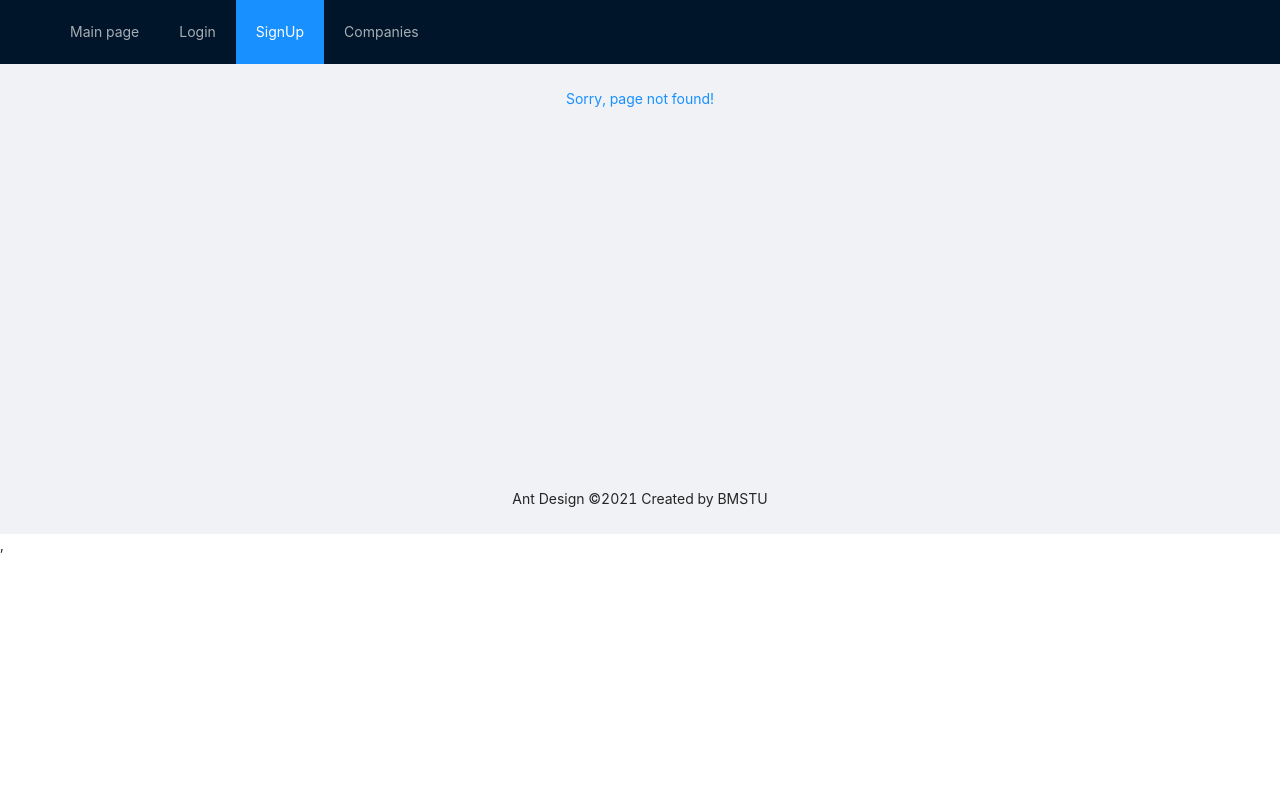
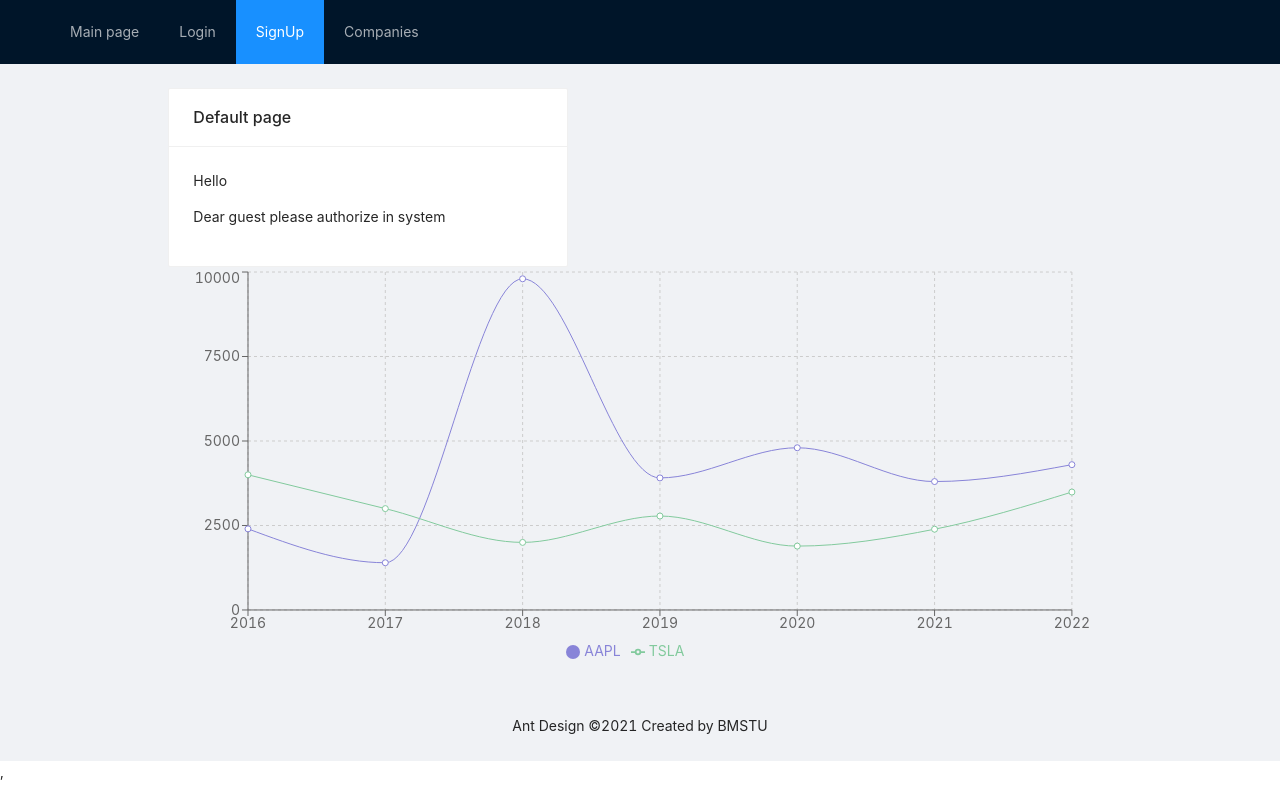
Before and after one commit to Deiklov/diplom_front, a React (Create React App) app: page / in a window 1280 px wide. Before the commit this address had no page. Built offline with nearby package versions, Linux system fonts and the light colour scheme; what promise.prototype.finally, superagent-promise would draw is missing.

Commit message:
added 404

```diff
--- a/src/App.jsx
+++ b/src/App.jsx
@@ -52,7 +52,6 @@ class App extends Component {
                                         <Col span={8} offset={8}><LoginPage/></Col>
                                     </Row>
                                 </Route>
-                                <Route path='*' exact={true} component={NotFoundPage} />
                                 <Route path="/" exact>
                                     <Row>
                                         <Col span={20} offset={2}><MainPage/></Col>
@@ -73,6 +72,7 @@ class App extends Component {
                                         <Col span={12} offset={0}><CompaniesPage/></Col>
                                     </Row>
                                 </Route>
+                                <Route path='*' exact={true} component={NotFoundPage} />
                             </Switch>
                         </div>
                     </Content>
--- a/src/pages/404Page.jsx
+++ b/src/pages/404Page.jsx
@@ -1,12 +1,18 @@
 import React from 'react';
-import { Link } from 'react-router-dom';
-class NotFoundPage extends React.Component{
-    render(){
-        return <div>
-            <p style={{textAlign:"center"}}>
-                <Link to="/">Sorry, page not found! </Link>
-            </p>
-        </div>;
+import {Result, Button} from 'antd';
+import {Link} from 'react-router-dom';
+
+class NotFoundPage extends React.Component {
+    render() {
+        return (
+            <Result
+                status="404"
+                title="404"
+                subTitle="Sorry, the page you visited does not exist."
+                extra={<Link to="/"><Button type="primary">Back Home</Button> </Link>}
+            />
+        )
     }
 }
+
 export default NotFoundPage;
```
